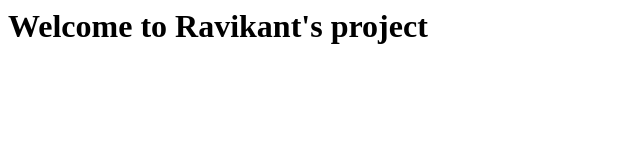
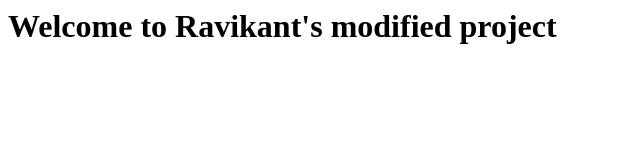
Before and after one commit to ravikant309/simple-html, a plain HTML site: page index.html in a window 1280 px wide. Shown: the whole page, without its empty margins (0-640 px from the left). Drawn offline with Linux system fonts and the light colour scheme.

Commit message:
Dockerfile

```diff
--- a/index.html
+++ b/index.html
@@ -1,6 +1,6 @@
 <html>
 <title> This is my first project in Git and Jenkins </title>
 <body>
-	<h1>Welcome to Ravikant's project</h1>
+	<h1>Welcome to Ravikant's modified project</h1>
 </body>
 </html>
```
